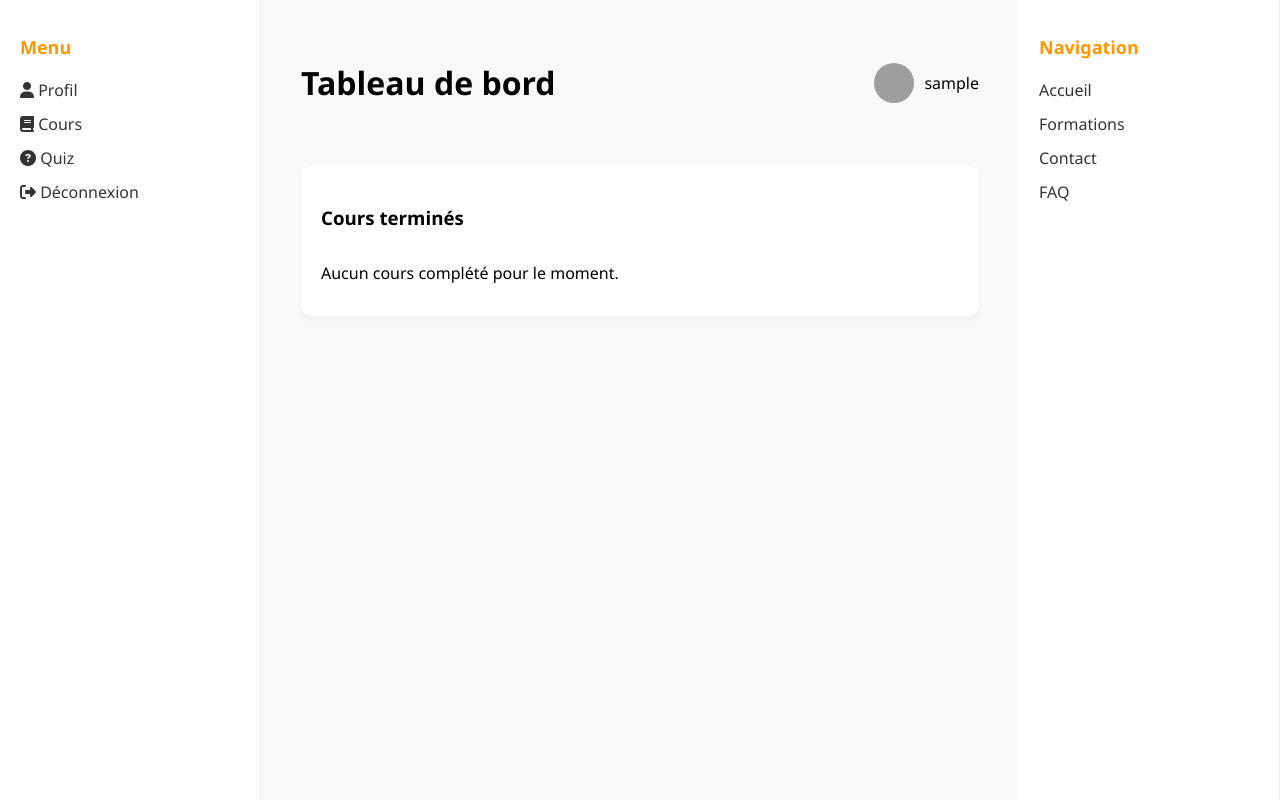
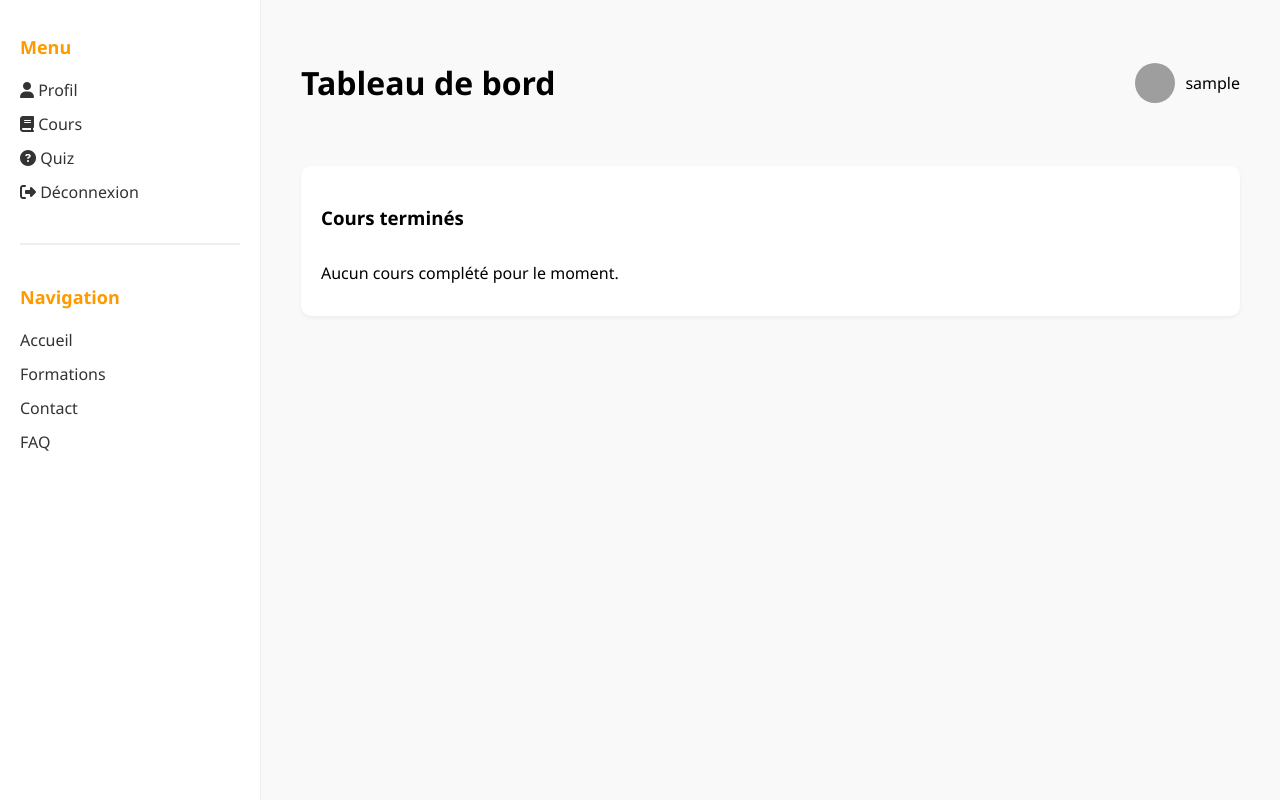
Before and after one commit to Jul1111/E-LearningProjectM1SIC, a PHP site: page /dashboard in a window 1280 px wide. Run offline with PHP 8.4, Linux system fonts and the light colour scheme; the visitor is signed in with stand-in values (Sample User, id 1); grey boxes are pictures that could not be loaded.

Commit message:
Modifcation rapide du design du dashboard, opti à venir

```diff
--- a/app/views/dashboard/dashboard.php
+++ b/app/views/dashboard/dashboard.php
@@ -79,6 +79,12 @@
       <a href="#"><i class="fas fa-book"></i> Cours</a>
       <a href="#"><i class="fas fa-question-circle"></i> Quiz</a>
       <a href="/logout"><i class="fas fa-sign-out-alt"></i> Déconnexion</a>
+      <hr style="margin: 40px 0; border: 0.5px solid #eee;">
+      <h2>Navigation</h2>
+      <a href="/">Accueil</a>
+      <a href="/formation">Formations</a>
+      <a href="/contact">Contact</a>
+      <a href="/contact">FAQ</a>
     </div>
 
     <div class="main">
@@ -94,15 +100,6 @@
         <div class="course-item">Aucun cours complété pour le moment.</div>
       </div>
     </div>
-
-    <div class="rightbar">
-      <h2>Navigation</h2>
-      <a href="/">Accueil</a>
-      <a href="/formation">Formations</a>
-      <a href="/contact">Contact</a>
-      <a href="/contact">FAQ</a>
-    </div>
-
   </div>
 </body>
 </html>
```
